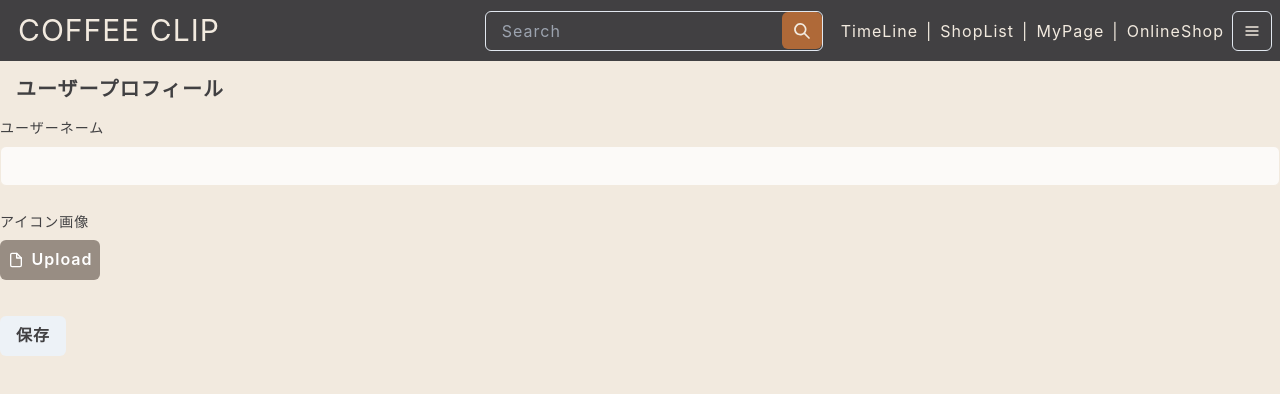
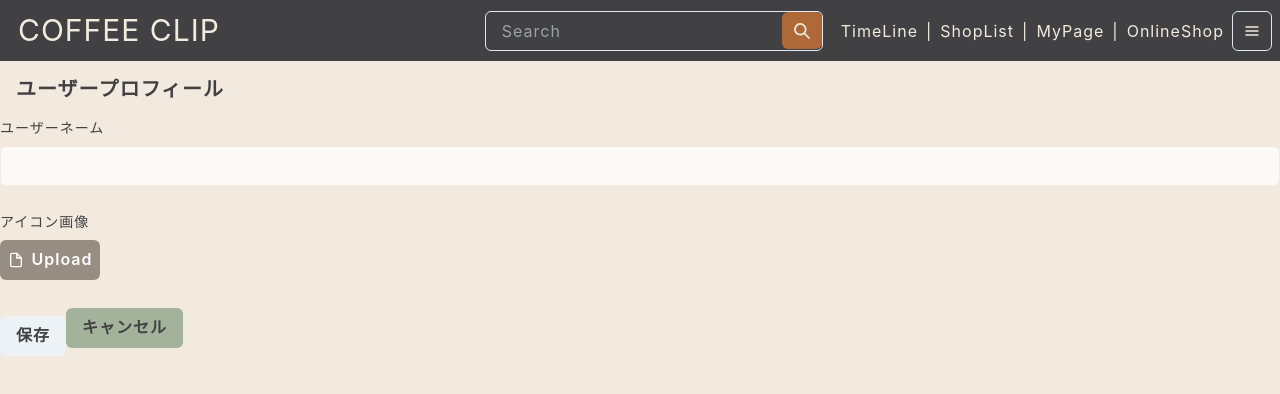
Before and after one commit to ccj7/coffee-clip, a Next.js app in the folder front/: page /user/setting in a window 1280 px wide. Shown: the top 394 px of the page. Built offline with nearby package versions, Linux system fonts and the light colour scheme; no server answers; sample sign-in values are in the browser's storage.

Commit message:
feat: キャンセルボタンを追加

```diff
--- a/front/pages/user/setting.tsx
+++ b/front/pages/user/setting.tsx
@@ -12,12 +12,15 @@ import ImageUpload from '../../components/ImageUpload'
 import Message from '../../components/Message'
 
 import { Box, Button, Heading } from '@chakra-ui/react'
+import PrimaryButton from '../../components/Button'
+import { useRouter } from 'next/router'
 
 // TODO: 全体的に型をちゃんと定義する
 const Setting: WithGetAccessControl<VFC> = () => {
   const { currentUser } = useAuthContext()
 
   const methods = useForm()
+  const router = useRouter()
 
   // getしてきたuser情報を入れておく予定
   const [displayName, setDisplayName] = useState<any>('')
@@ -79,6 +82,12 @@ const Setting: WithGetAccessControl<VFC> = () => {
             <Button mt={4} type="submit">
               保存
             </Button>
+            <PrimaryButton
+              text="キャンセル"
+              onclick={() => {
+                router.push('/user/mypage')
+              }}
+            />
           </Box>
         </form>
       </FormProvider>
```
